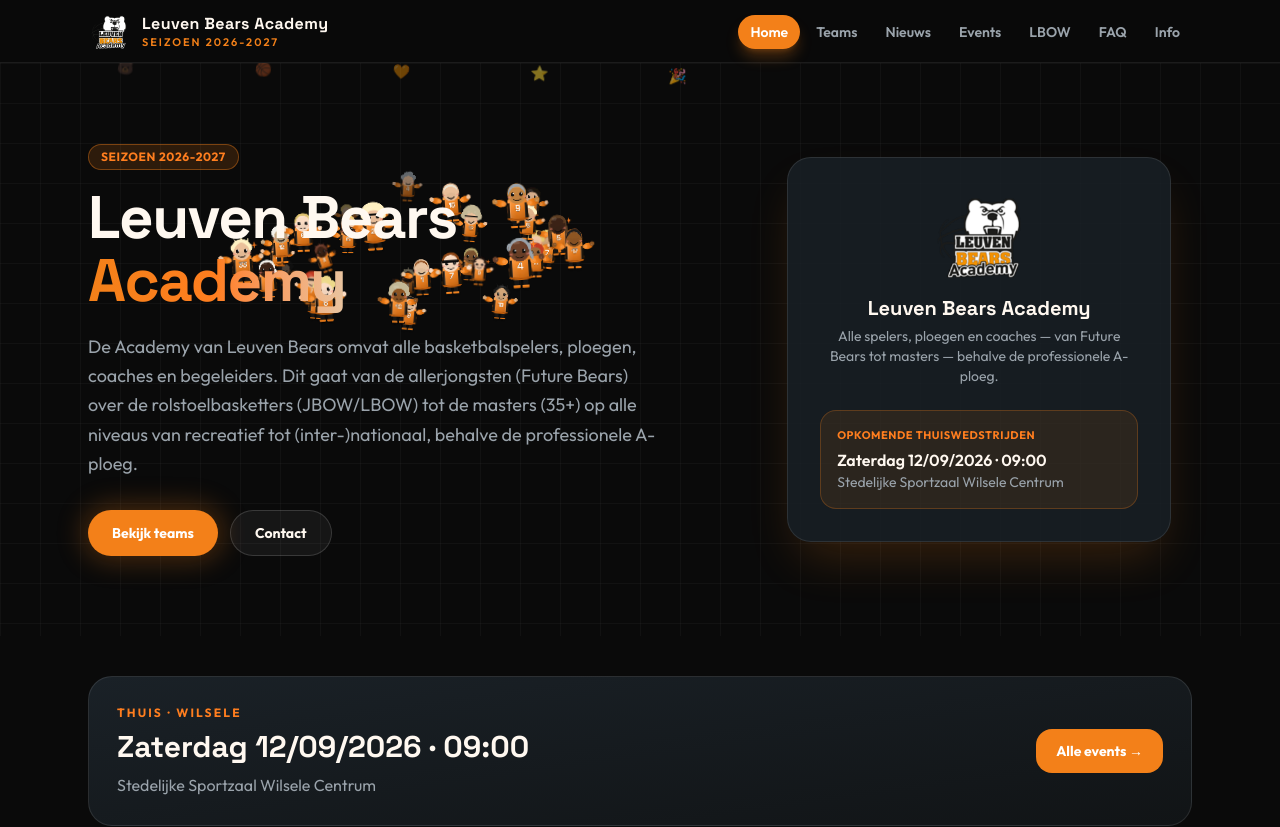
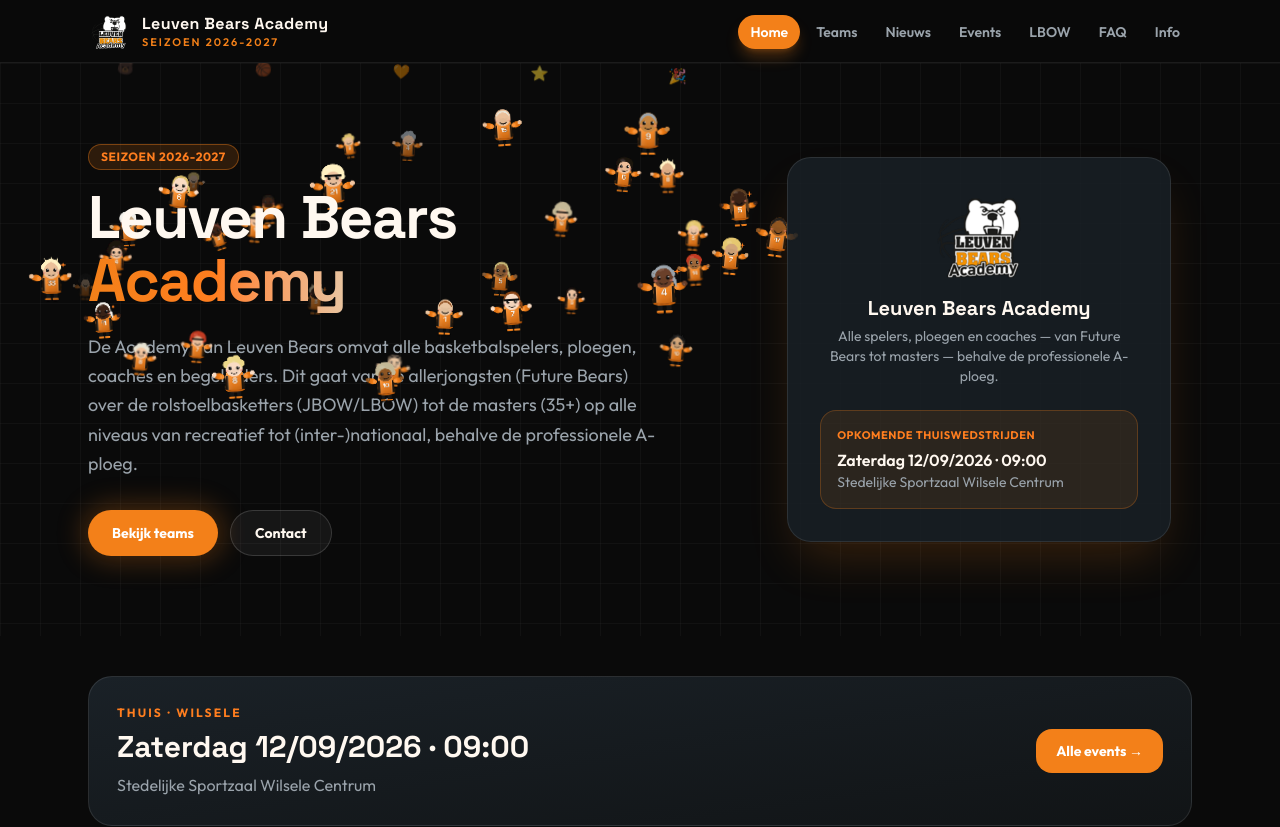
Before and after one commit to bartlens/leuven-bears-academy, a React (Vite) app: page / in a window 1280 px wide. Shown: the top 827 px of the page. Built offline with nearby package versions, Linux system fonts and the light colour scheme.

Commit message:
Restore spread-out party cheer layout around the title

```diff
--- a/src/components/HeroTitlePeek.tsx
+++ b/src/components/HeroTitlePeek.tsx
@@ -122,35 +122,35 @@
 }
 
 function partySlots(count: number) {
-  /* Tight cluster around the title — close together, still a lively blob */
+  /* Spread around the title — original wide cheer layout */
   const base: { left: number; top: number; scale: number }[] = [
-    { left: 34, top: 50, scale: 0.96 },
-    { left: 42, top: 30, scale: 0.9 },
-    { left: 50, top: 56, scale: 1 },
-    { left: 50, top: 22, scale: 0.92 },
-    { left: 58, top: 52, scale: 0.97 },
-    { left: 66, top: 32, scale: 0.9 },
-    { left: 68, top: 50, scale: 0.94 },
-    { left: 38, top: 68, scale: 0.86 },
-    { left: 50, top: 72, scale: 0.88 },
-    { left: 62, top: 68, scale: 0.86 },
-    { left: 42, top: 42, scale: 0.84 },
-    { left: 58, top: 40, scale: 0.84 },
+    { left: 8, top: 55, scale: 0.92 },
+    { left: 22, top: 18, scale: 0.85 },
+    { left: 38, top: 62, scale: 1 },
+    { left: 50, top: 8, scale: 0.9 },
+    { left: 62, top: 58, scale: 0.95 },
+    { left: 78, top: 22, scale: 0.88 },
+    { left: 92, top: 52, scale: 0.9 },
+    { left: 15, top: 88, scale: 0.8 },
+    { left: 48, top: 92, scale: 0.82 },
+    { left: 85, top: 85, scale: 0.8 },
+    { left: 30, top: 40, scale: 0.78 },
+    { left: 70, top: 38, scale: 0.78 },
   ]
   const slots = [...base]
   for (let i = base.length; i < count; i++) {
     const angle = ((i * 137.508) % 360) * (Math.PI / 180)
-    const ring = 12 + (i % 4) * 5
+    const ring = 28 + (i % 4) * 10
     slots.push({
-      left: Math.max(28, Math.min(72, 50 + Math.cos(angle) * ring)),
-      top: Math.max(18, Math.min(76, 50 + Math.sin(angle) * ring * 0.7)),
-      scale: 0.78 + (i % 5) * 0.035,
+      left: Math.max(2, Math.min(98, 50 + Math.cos(angle) * ring)),
+      top: Math.max(4, Math.min(96, 50 + Math.sin(angle) * ring * 0.85)),
+      scale: 0.72 + (i % 5) * 0.04,
     })
   }
   return slots.slice(0, count).map((s, i) => ({
     left: `${s.left}%`,
     top: `${s.top}%`,
-    delay: `${i * 0.035}s`,
+    delay: `${i * 0.04}s`,
     scale: s.scale,
   }))
 }
```
